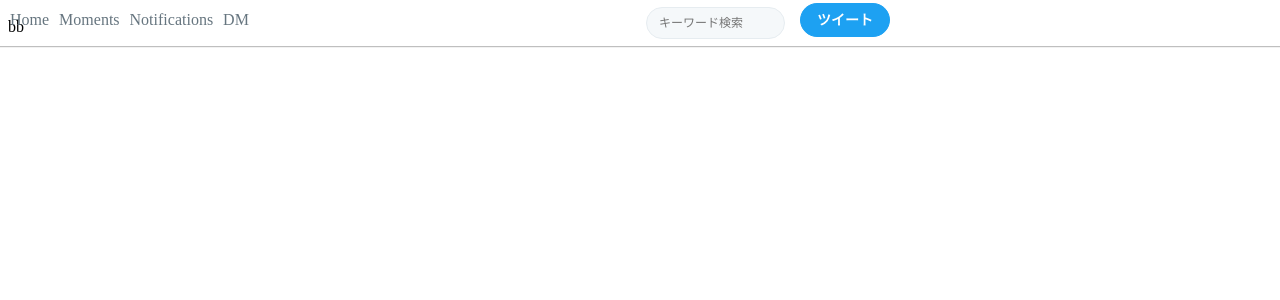
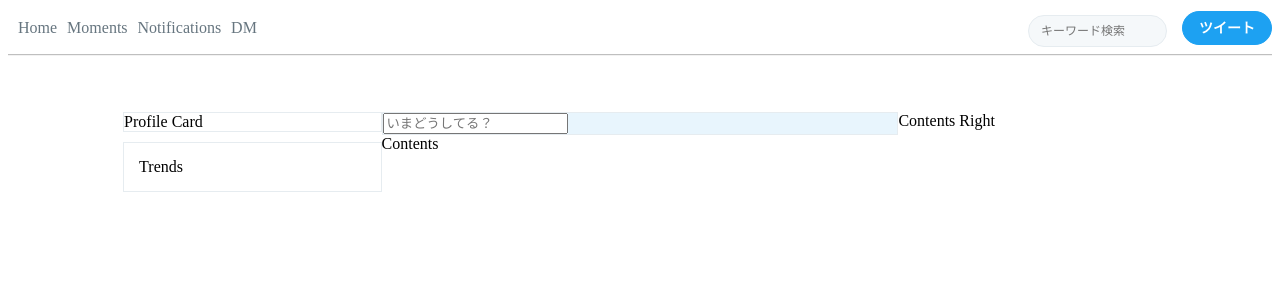
Before and after one commit to TakahitoNakashima/Angula-Apps, an Angular app in the folder copy-twitter-byangular/: page / in a window 1280 px wide. Shown: the top 300 px of the page. Built offline with nearby package versions, Linux system fonts and the light colour scheme.

Commit message:
add contents and modify css

```diff
--- a/copy-twitter-byangular/src/app/app.component.css
+++ b/copy-twitter-byangular/src/app/app.component.css
@@ -31,5 +31,51 @@ button {
 
 /* main contents */
 .page-container {
-  padding-top: 10px;
+  padding: 56px 14px 0 14px;
+  margin: 0 8%;
 }
+
+.dashboard {
+  float: left;
+  width: 25%;
+}
+
+.module {
+  position: relative;
+  margin-bottom: 10px;
+}
+
+.DashboardProfileCard {
+  border: 1px solid #e6ecf0;
+  background: #fff;
+}
+
+.Trends {
+  background-color: #fff;
+  background-clip: inherit;
+  border: 1px solid #e6ecf0;
+  line-height: inherit;
+  padding: 15px;
+}
+
+.content-main {
+  float: left;
+  width: 50%;
+}
+
+.timeline-tweet-box {
+  border-top-left-radius: inherit;
+  border-top-right-radius: inherit;
+  border: 1px solid #e6ecf0;
+}
+
+.home-tweet-box {
+  background-color: #E8F5FD;
+}
+
+.stream-item {
+  background: #fff;
+  border-left: 1px solid #e6ecf0;
+  border-right: 1px solid #e6ecf0;
+  background-clip: padding-box;
+}
--- a/copy-twitter-byangular/src/app/app.component.html
+++ b/copy-twitter-byangular/src/app/app.component.html
@@ -1,7 +1,29 @@
 <app-top-bar></app-top-bar>
 
 <div class="page-container">
-  <div>bb</div>
+  <div id="page-container" class="AppContent">
+    <div class="dashboard">
+        <div class="DashboardProfileCard module">Profile Card</div>
+        <div class="module Trends">Trends</div>
+    </div>
+    <div class="content-main" id="timeline">
+      <div class="timeline-tweet-box">
+        <div class="home-tweet-box tweet-box-component tweet-user">
+          <form action="/search" class="t1-form tweet-form-condensed">
+            <input type="text" class="search-input" id="search-query" placeholder="いまどうしてる？">
+          </form>
+        </div>
+      </div>
+      <div class="stream-container">
+        <div class="stream">
+          <div class="stream-items">Contents</div>
+        </div>
+      </div>
+    </div>
+    <div class="dashboard">
+      Contents Right
+    </div>
+  </div>
 </div>
 
 <router-outlet></router-outlet>
--- a/copy-twitter-byangular/src/app/top-bar/top-bar.component.css
+++ b/copy-twitter-byangular/src/app/top-bar/top-bar.component.css
@@ -32,10 +32,6 @@ button {
 /* header */
 .top-bar {
   border-bottom: 1px solid rgba(0,0,0,0.05);
-  position: fixed;
-  top: 0;
-  right: 0;
-  left: 0;
   z-index: 1000;
  }
 
@@ -52,11 +48,9 @@ button {
  }
 
  .global-nav .container{
-   padding: 0;
    width: auto;
    min-width: 590px;
    height: 100%;
-   max-width: 890px;
    text-align: center;
  }
 
```
